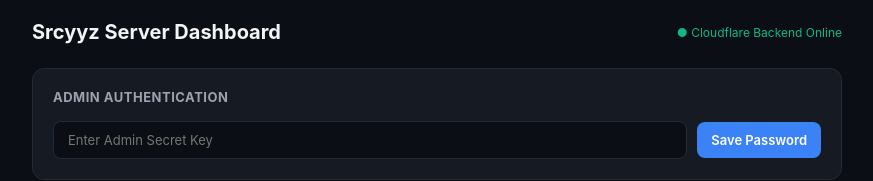
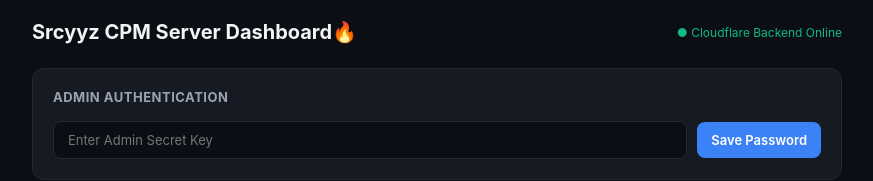
Before and after one commit to srcyyioscpm/website, a plain HTML site: page index.html in a window 1280 px wide. Shown: the top 181 px of the page, without its empty margins (203-1076 px from the left). Drawn offline with Linux system fonts and the light colour scheme; no server answers.

Commit message:
Update index.html

```diff
--- a/index.html
+++ b/index.html
@@ -50,7 +50,7 @@
 <body>
 
 <div class="header">
-  <h1>Srcyyz Server Dashboard</h1>
+  <h1>Srcyyz CPM Server Dashboard🔥</h1>
   <div class="status">● Cloudflare Backend Online</div>
 </div>
 
```
